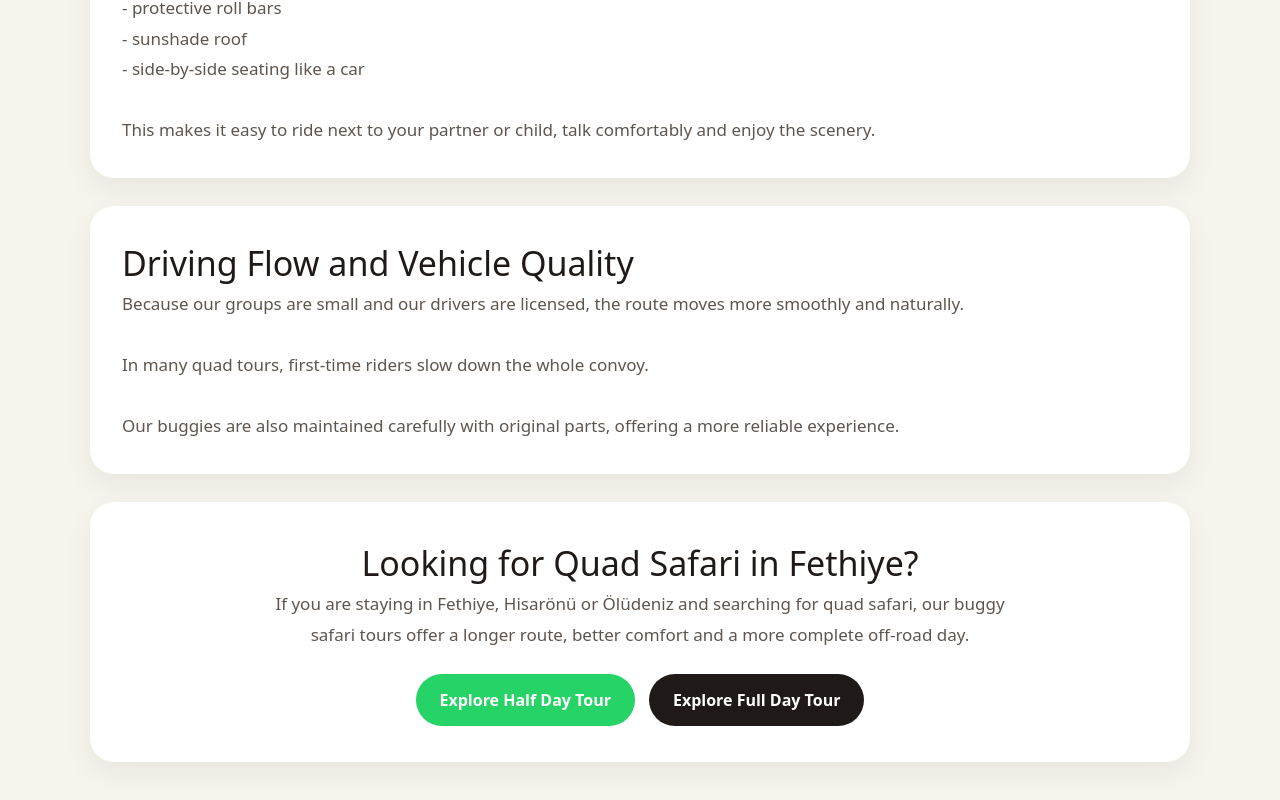
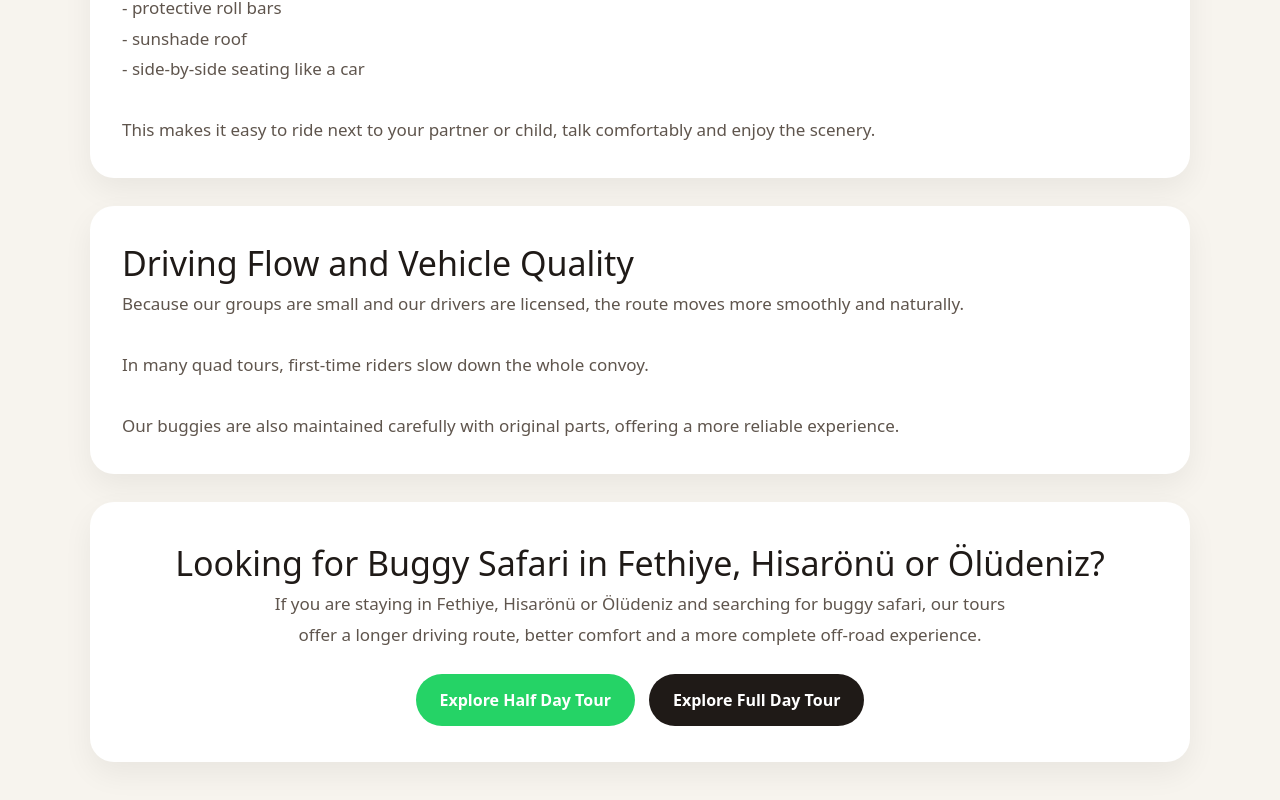
Before and after one commit to comendrive-a11y/comendrive-a11y, a Next.js app: page /quad-bike-fethiye in a window 1280 px wide. Shown: the part 1716-2516 px from the top of the page. Built offline with nearby package versions, Linux system fonts and the light colour scheme.

Commit message:
Update page.tsx

```diff
--- a/app/quad-bike-fethiye/page.tsx
+++ b/app/quad-bike-fethiye/page.tsx
@@ -336,8 +336,8 @@ export default function QuadBikeFethiyePage() {
           >
             <h2 style={{ fontSize: "clamp(26px, 5vw, 34px)", marginTop: 0 }}>
               {isEn
-                ? "Looking for Quad Safari in Fethiye?"
-                : "Fethiye’de ATV Turu mu Arıyorsunuz?"}
+                ? "Looking for Buggy Safari in Fethiye, Hisarönü or Ölüdeniz?"
+                : "Fethiye, Hisarönü veya Ölüdeniz’de buggy safari arıyorsanız, turlarımız daha uzun sürüş süresi, daha fazla konfor ve daha güçlü bir off-road deneyimi sunar."}
             </h2>
 
             <p
@@ -350,7 +350,7 @@ export default function QuadBikeFethiyePage() {
               }}
             >
               {isEn
-                ? "If you are staying in Fethiye, Hisarönü or Ölüdeniz and searching for quad safari, our buggy safari tours offer a longer route, better comfort and a more complete off-road day."
+                ? "If you are staying in Fethiye, Hisarönü or Ölüdeniz and searching for buggy safari, our tours offer a longer driving route, better comfort and a more complete off-road experience."
                 : "Fethiye, Hisarönü veya Ölüdeniz’de kalıyor ve ATV turu arıyorsanız, buggy safari turlarımız size daha uzun rota, daha fazla konfor ve daha dolu bir off-road günü sunar."}
             </p>
 
```
